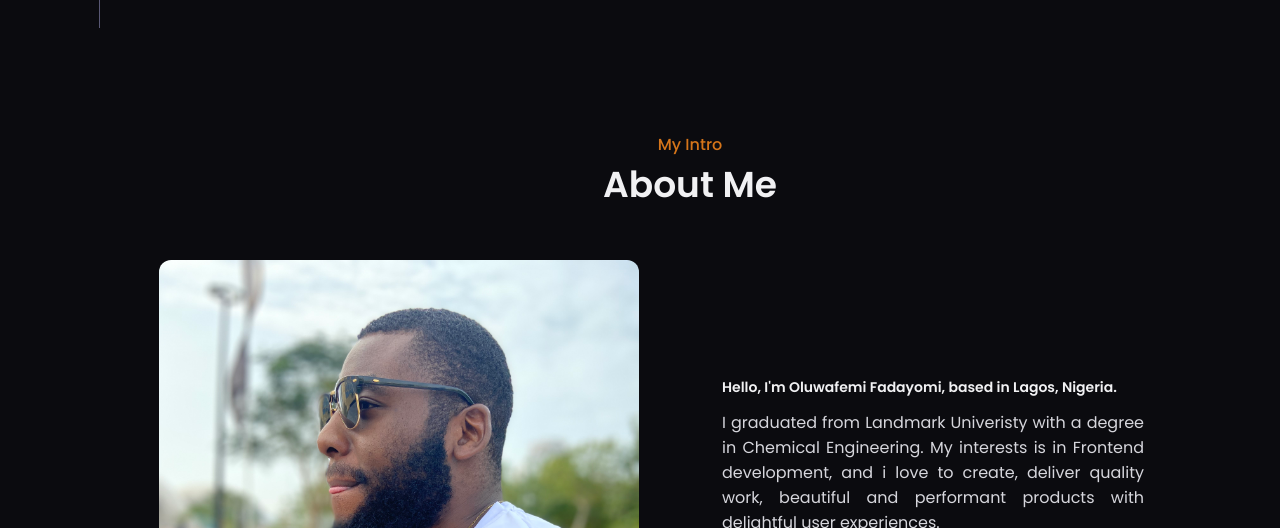
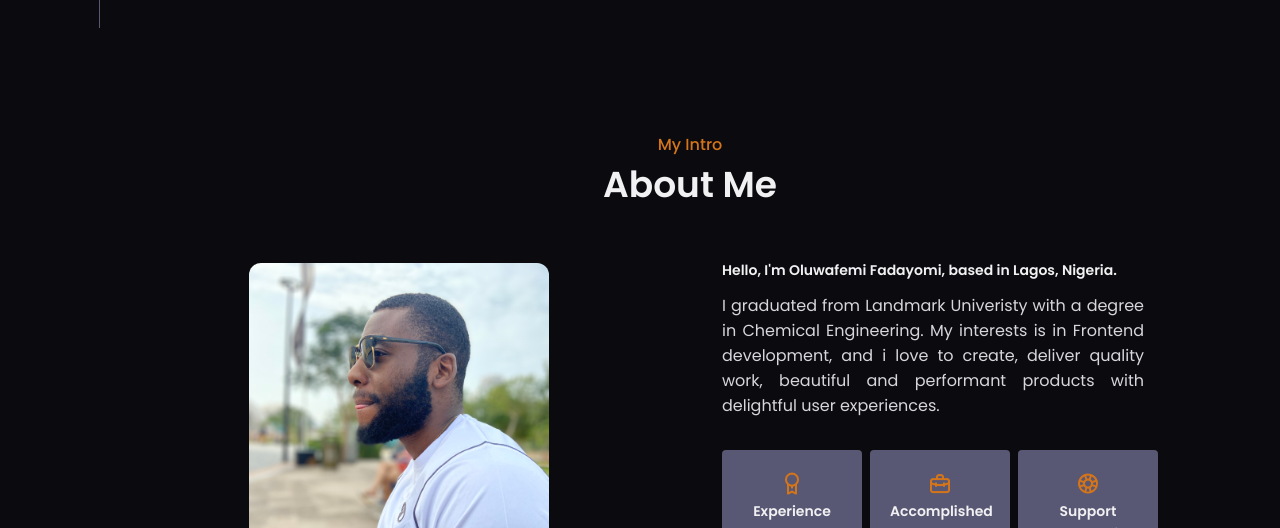
Before and after one commit to drizzyposh/Portfolio, a plain HTML site: page index.html in a window 1280 px wide. Shown: the part 772-1300 px from the top of the page. Drawn offline with nearby package versions, Linux system fonts and the light colour scheme.

Commit message:
Update portfolio.css

```diff
--- a/css/portfolio.css
+++ b/css/portfolio.css
@@ -370,7 +370,7 @@ input {
 }
 
 .about-img {
-    width: 480px;
+    width: 300px;
     border-radius: .75rem;
     justify-self: center;
 }
```
